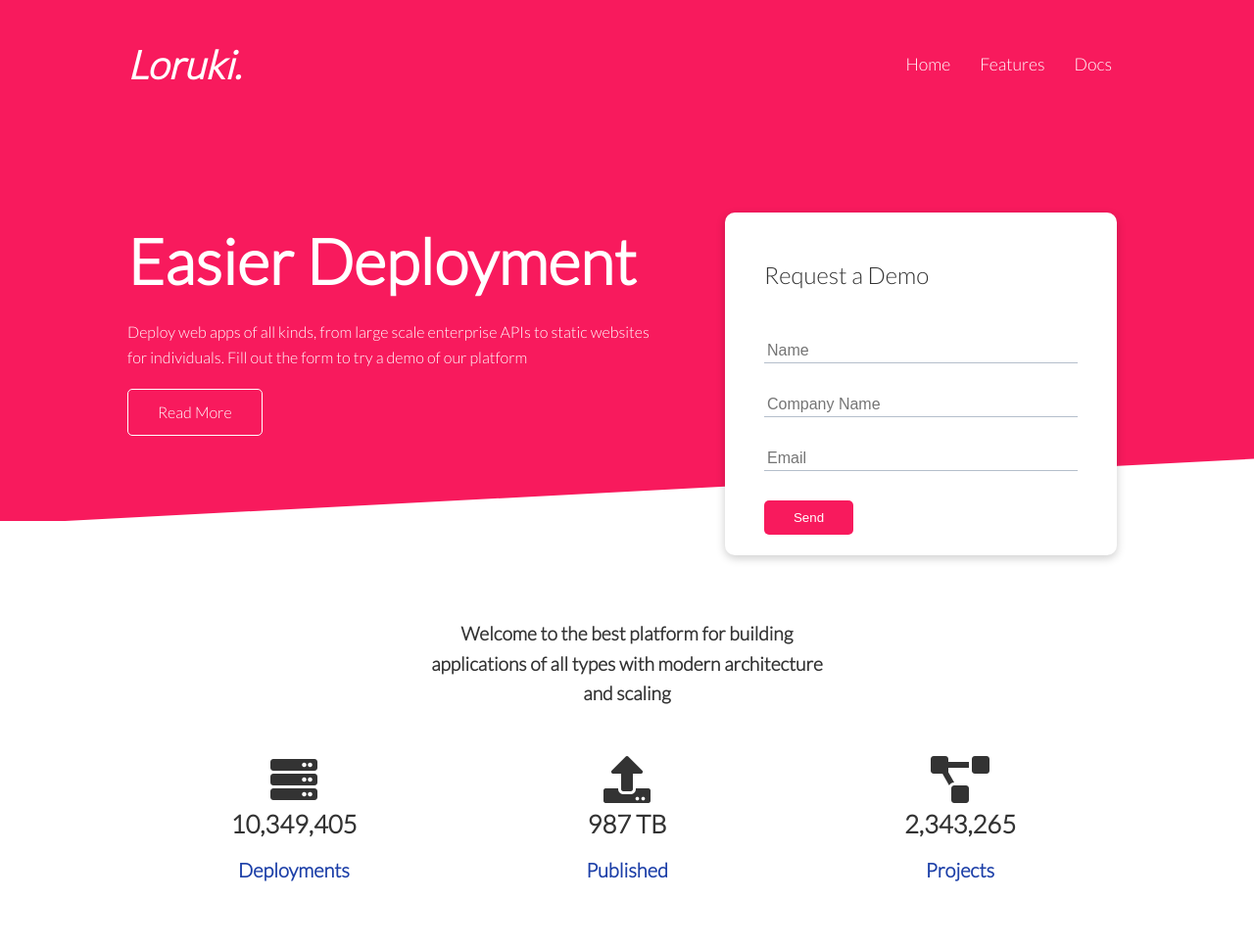
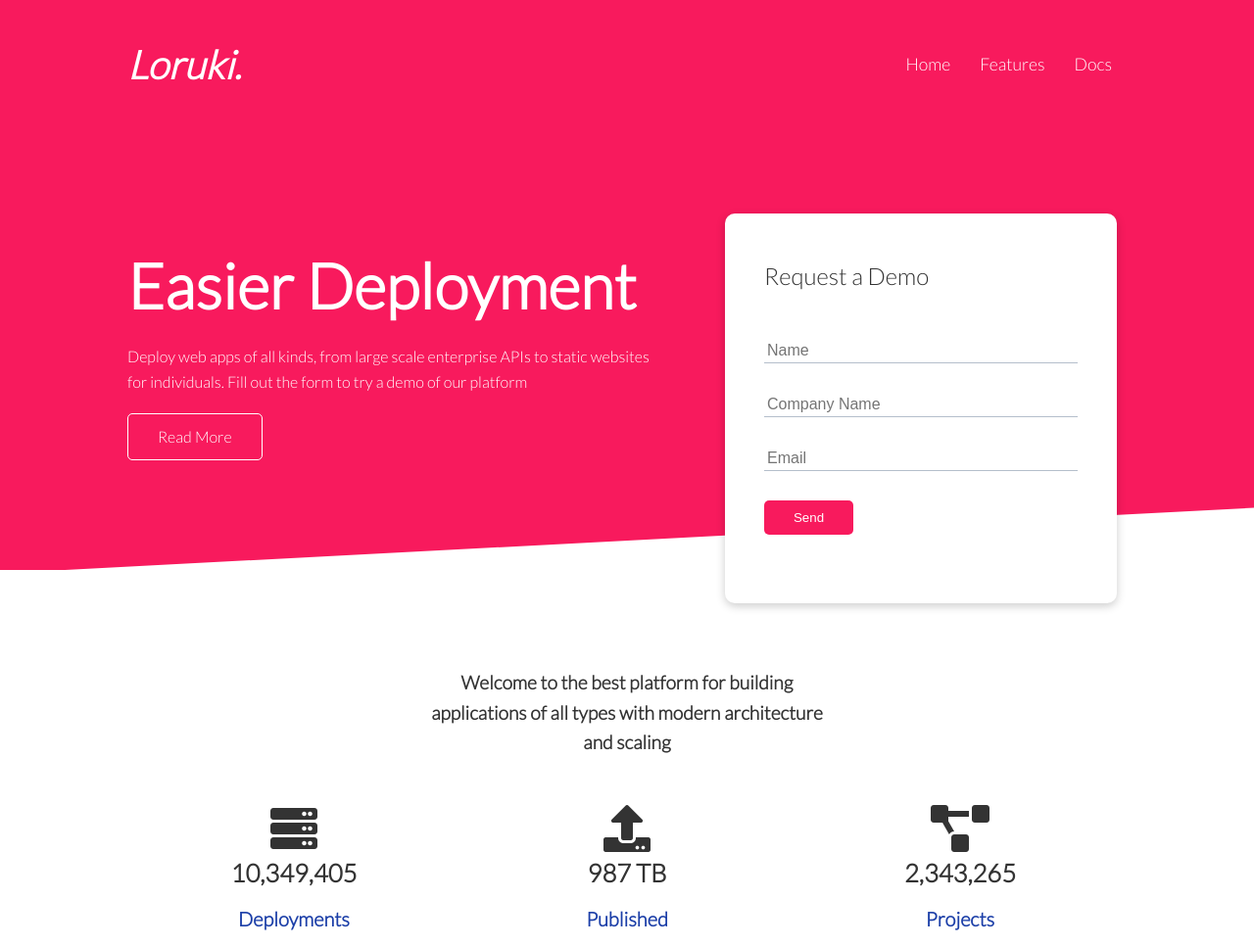
Before and after one commit to TwoTurtles/loruki-website, a plain HTML site: page index.html in a window 1280 px wide. Shown: the top 967 px of the page at 98% size. Drawn offline with nearby package versions, Linux system fonts and the light colour scheme.

Commit message:
Change spacing

```diff
--- a/css/styles.css
+++ b/css/styles.css
@@ -88,7 +88,7 @@ pre {
 
 /* Showcase */
 .showcase {
-  height: 400px;
+  height: 450px;
   background-color: var(--primary-color);
   color: #fff;
   position: relative;
@@ -115,7 +115,7 @@ pre {
 .showcase-form {
   position: relative;
   top: 60px;
-  height: 350px;
+  /* height: 350px; */
   width: 400px;
   padding: 40px;
   z-index: 100;
```
